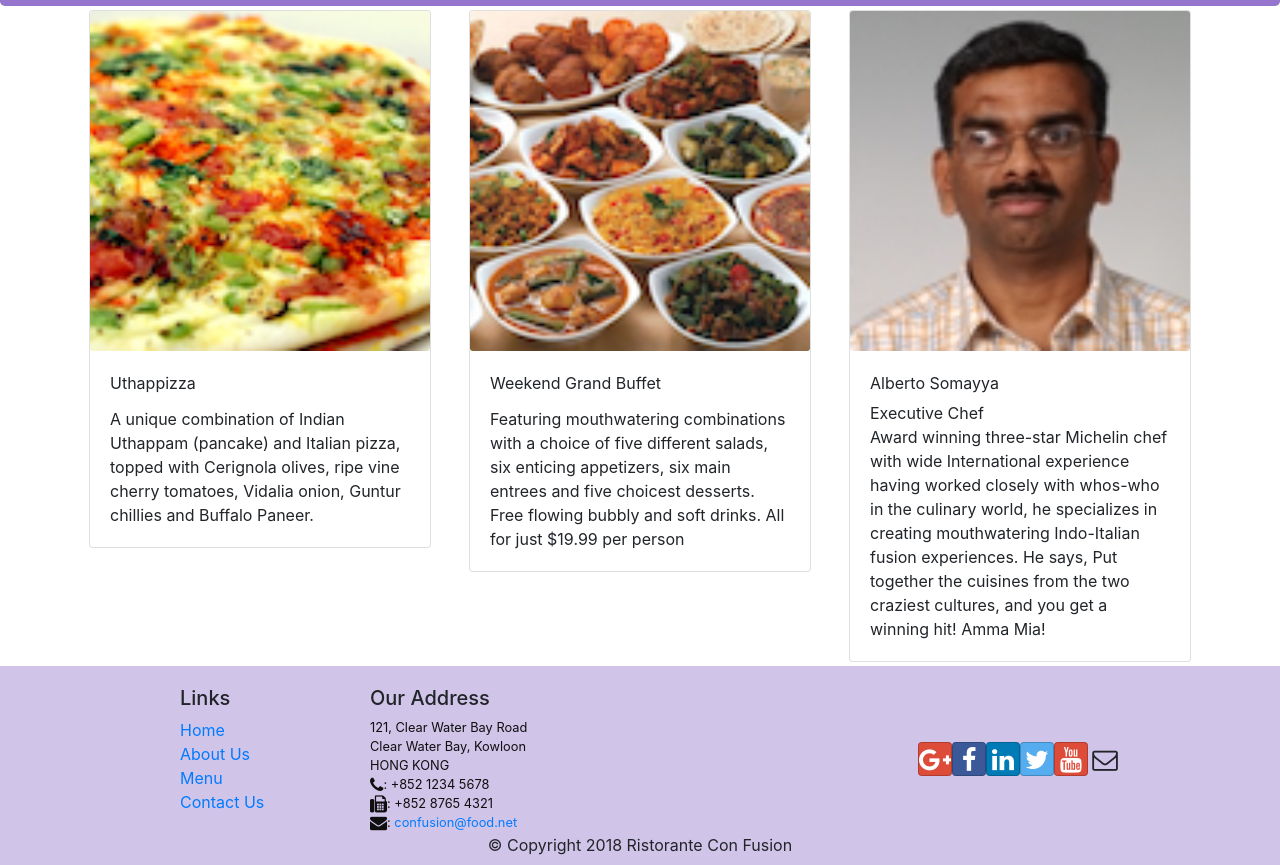
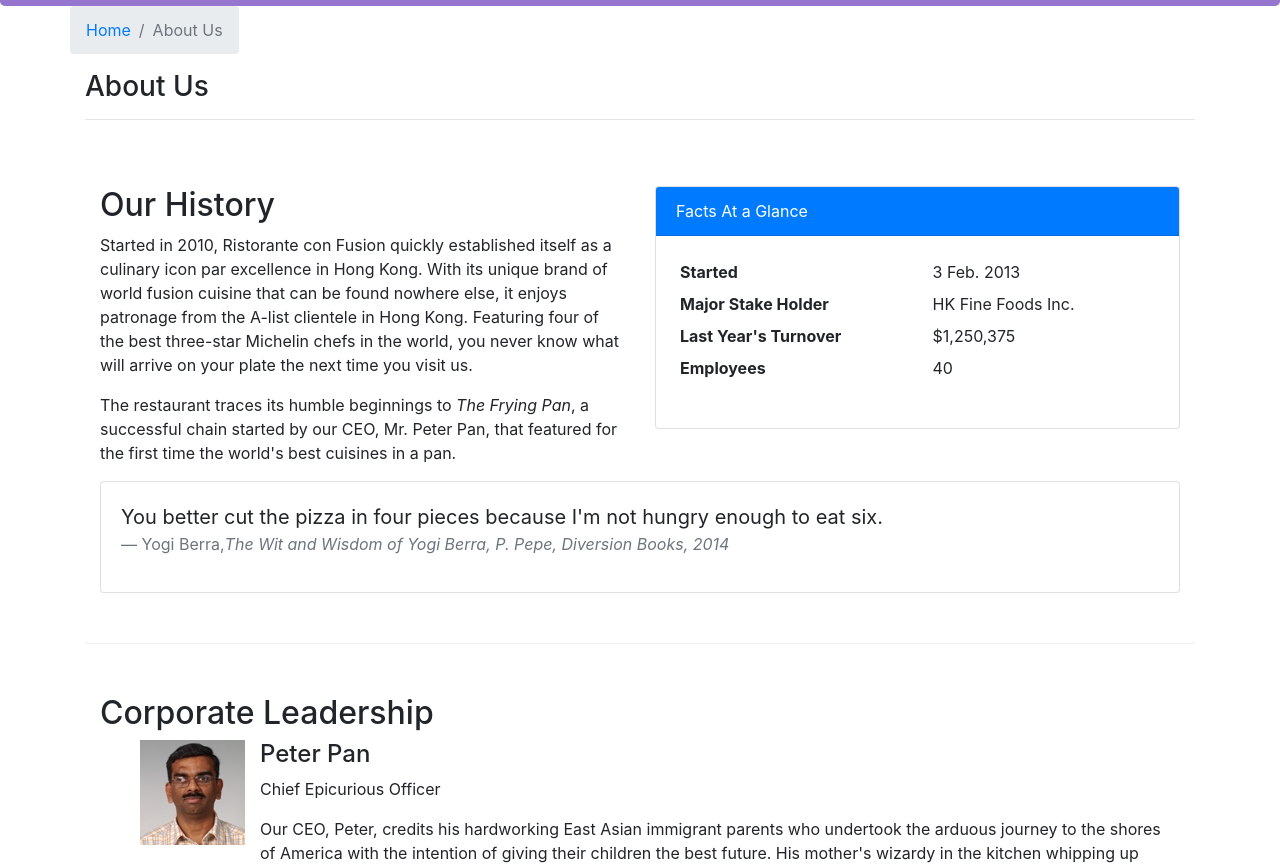
Before and after one commit to kvmanohar/react-course-tutorial, a React (Create React App) app: page /aboutus in a window 1280 px wide. Before the commit this address led to /home. Shown: the part 312-1177 px from the top of the page. Built offline with nearby package versions, Linux system fonts and the light colour scheme.

Commit message:
About us component created

```diff
--- /dev/null
+++ b/src/components/AboutComponent.jsx
@@ -0,0 +1,96 @@
+import React from 'react';
+import { Breadcrumb, BreadcrumbItem, Card, CardBody, CardHeader, Media } from 'reactstrap';
+import { Link } from 'react-router-dom';
+
+const RenderLeader = ({ leader }) => {
+    return (
+        <Media>
+            <Media left>
+                <Media object src={leader.image} alt={leader.name} />
+            </Media>
+            <div className="container">
+                <Media body >
+                    <Media heading> {leader.name}</Media>
+                    <p>{leader.designation}</p>
+                    {leader.description}
+                    <p></p>
+                </Media>
+            </div>
+
+        </Media>
+    )
+}
+
+const About = (props) => {
+
+    const leaders = props.leaders.map((leader) => {
+        return (
+            <p><RenderLeader leader={leader} /></p>
+        );
+    });
+
+    return (
+        <div className="container">
+            <div className="row">
+                <Breadcrumb>
+                    <BreadcrumbItem><Link to="/home">Home</Link></BreadcrumbItem>
+                    <BreadcrumbItem active>About Us</BreadcrumbItem>
+                </Breadcrumb>
+                <div className="col-12">
+                    <h3>About Us</h3>
+                    <hr />
+                </div>
+            </div>
+            <div className="row row-content">
+                <div className="col-12 col-md-6">
+                    <h2>Our History</h2>
+                    <p>Started in 2010, Ristorante con Fusion quickly established itself as a culinary icon par excellence in Hong Kong. With its unique brand of world fusion cuisine that can be found nowhere else, it enjoys patronage from the A-list clientele in Hong Kong.  Featuring four of the best three-star Michelin chefs in the world, you never know what will arrive on your plate the next time you visit us.</p>
+                    <p>The restaurant traces its humble beginnings to <em>The Frying Pan</em>, a successful chain started by our CEO, Mr. Peter Pan, that featured for the first time the world's best cuisines in a pan.</p>
+                </div>
+                <div className="col-12 col-md-6">
+                    <Card>
+                        <CardHeader className="bg-primary text-white">Facts At a Glance</CardHeader>
+                        <CardBody>
+                            <dl className="row p-1">
+                                <dt className="col-6">Started</dt>
+                                <dd className="col-6">3 Feb. 2013</dd>
+                                <dt className="col-6">Major Stake Holder</dt>
+                                <dd className="col-6">HK Fine Foods Inc.</dd>
+                                <dt className="col-6">Last Year's Turnover</dt>
+                                <dd className="col-6">$1,250,375</dd>
+                                <dt className="col-6">Employees</dt>
+                                <dd className="col-6">40</dd>
+                            </dl>
+                        </CardBody>
+                    </Card>
+                </div>
+                <div className="col-12">
+                    <Card>
+                        <CardBody className="bg-faded">
+                            <blockquote className="blockquote">
+                                <p className="mb-0">You better cut the pizza in four pieces because
+                                    I'm not hungry enough to eat six.</p>
+                                <footer className="blockquote-footer">Yogi Berra,
+                                <cite title="Source Title">The Wit and Wisdom of Yogi Berra,
+                                    P. Pepe, Diversion Books, 2014</cite>
+                                </footer>
+                            </blockquote>
+                        </CardBody>
+                    </Card>
+                </div>
+            </div>
+            <div className="row row-content">
+                <div className="col-12">
+                    <h2>Corporate Leadership</h2>
+                </div>
+                <div className="col-12">
+                    <Media list>
+                        {leaders}
+                    </Media>
+                </div>
+            </div>
+        </div>
+    );
+}
+
+export default About;
--- a/src/components/MainComponent.jsx
+++ b/src/components/MainComponent.jsx
@@ -4,6 +4,7 @@
 import Footer from './FooterComponent';
 import Menu from './MenuComponent';
 import Contact from './ContactComponent';
+import About from './AboutComponent';
 import Dishdetails from './DishdetailComponent'
 import { DISHES } from '../shared/dishes';
 import { COMMENTS } from '../shared/comments';
@@ -52,6 +53,7 @@
                     <Route exact path="/menu" component={() => <Menu dishes={this.state.dishes} />} />
                     <Route path="/menu/:dishId" component={DishWithId} />
                     <Route exact path="/contactus" component={Contact} />
+                    <Route exact path="/aboutus" component={() => <About leaders={this.state.leaders} />} />
                     <Redirect to="/home" />
                 </Switch>
                 <Footer />
```
